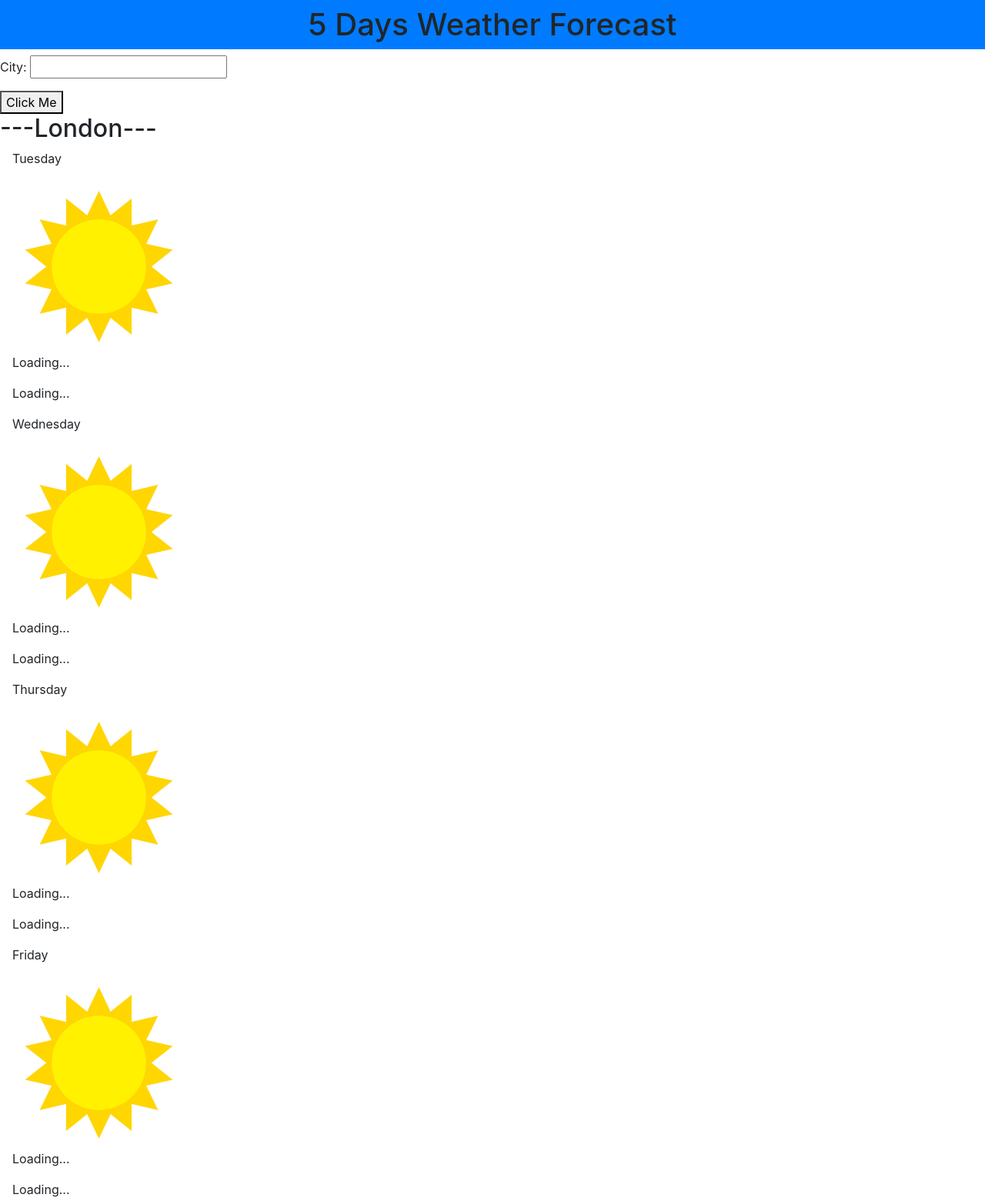
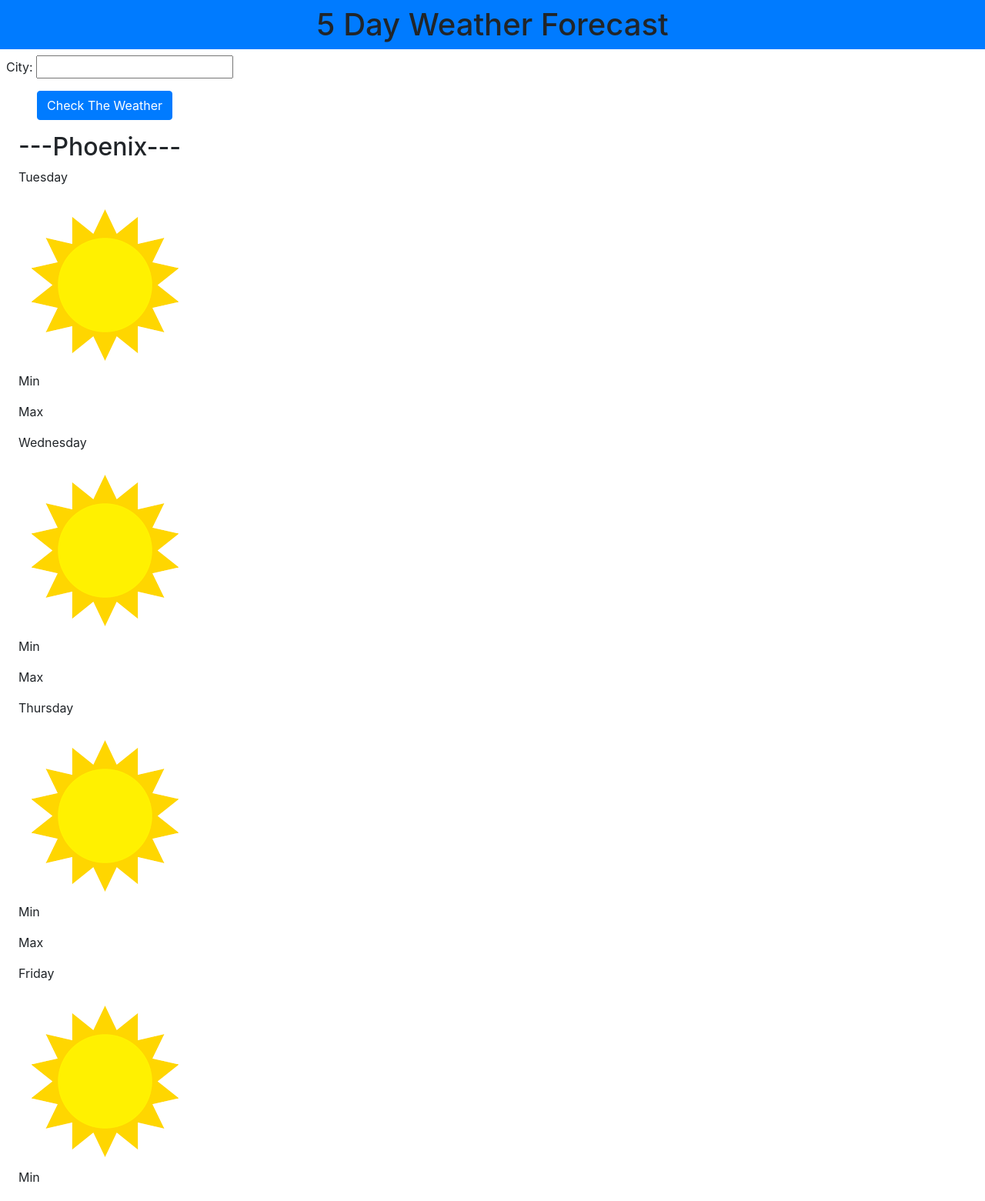
Before and after one commit to Joshuamun97/weatherApp, a plain HTML site: page index.html in a window 1280 px wide. Shown: the top 1561 px of the page at 77% size. Drawn offline with nearby package versions, Linux system fonts and the light colour scheme.

Commit message:
Updated layout using bootstrap

```diff
--- a/index.html
+++ b/index.html
@@ -12,43 +12,43 @@
 </head>
 <body>
     <section>
-        <h1 class="row d-flex justify-content-center bg-primary pt-2 pb-2" id="Para1">5 Days Weather Forecast</h1>
-        <p id="inputContainer">City: <input type="text" id="cityInput"></p>
-        <button type="button" onclick="getWeather()">Click Me</button>
-        <h2 id="cityName">---London---</h2>
+        <h1 class="row d-flex justify-content-center bg-primary pt-2 pb-2" id="Para1">5 Day Weather Forecast</h1>
+        <p id="inputContainer" class="ml-2">City: <input type="text" id="cityInput"></p>
+        <button type="button" class="btn btn-primary mb-3 ml-5" onclick="getWeather()">Check The Weather</button>
+        <h2 id="cityName" class="ml-4">---Phoenix---</h2>
     </section>
 
-    <div class="row d-flex justify-content-start ml-3" id = "weatherContainer">
+    <div class="row d-flex justify-content-start ml-4" id = "weatherContainer">
         <div id="iconsContainer">
             <div class = "icons">
-                <p class="weather" id="day1"></p>
+                <p class="weather fw-bolder" id="day1"></p>
                 <div class="image"><img src="Weather.png" class="imgClass" id="img1"></div>
-                <p class="minValues" id="day1Min">Loading...</p>
-                <p class="maxValues" id="day1Max">Loading...</p>
+                <p class="minValues" id="day1Min">Min</p>
+                <p class="maxValues" id="day1Max">Max</p>
             </div>
             <div class = "icons">
                 <p class="weather" id="day2"></p>
                 <div class="image"><img src="Weather.png" class="imgClass" id="img2"></div>
-                <p class="minValues" id="day2Min">Loading...</p>
-                <p class="maxValues" id="day2Max">Loading...</p>
+                <p class="minValues" id="day2Min">Min</p>
+                <p class="maxValues" id="day2Max">Max</p>
             </div>
             <div class = "icons">
                 <p class="weather" id="day3"></p>
                 <div class="image"><img src="Weather.png" class="imgClass" id="img3"></div>
-                <p class="minValues" id="day3Min">Loading...</p>
-                <p class="maxValues" id="day3Max">Loading...</p>
+                <p class="minValues" id="day3Min">Min</p>
+                <p class="maxValues" id="day3Max">Max</p>
             </div>
             <div class = "icons">
                 <p class="weather" id="day4"></p>
                 <div class="image"><img src="Weather.png" class="imgClass" id="img4"></div>
-                <p class="minValues" id="day4Min">Loading...</p>
-                <p class="maxValues" id="day4Max">Loading...</p>
+                <p class="minValues" id="day4Min">Min</p>
+                <p class="maxValues" id="day4Max">Max</p>
             </div>
             <div class = "icons">
                 <p class="weather" id="day5"></p>
                 <div class="image"><img src="Weather.png" class="imgClass" id="img5"></div>
-                <p class="minValues" id="day5Min">Loading...</p>
-                <p class="maxValues" id="day5Max">Loading...</p>
+                <p class="minValues" id="day5Min">Min</p>
+                <p class="maxValues" id="day5Max">Max</p>
             </div>
         </div>
     </div>
```
